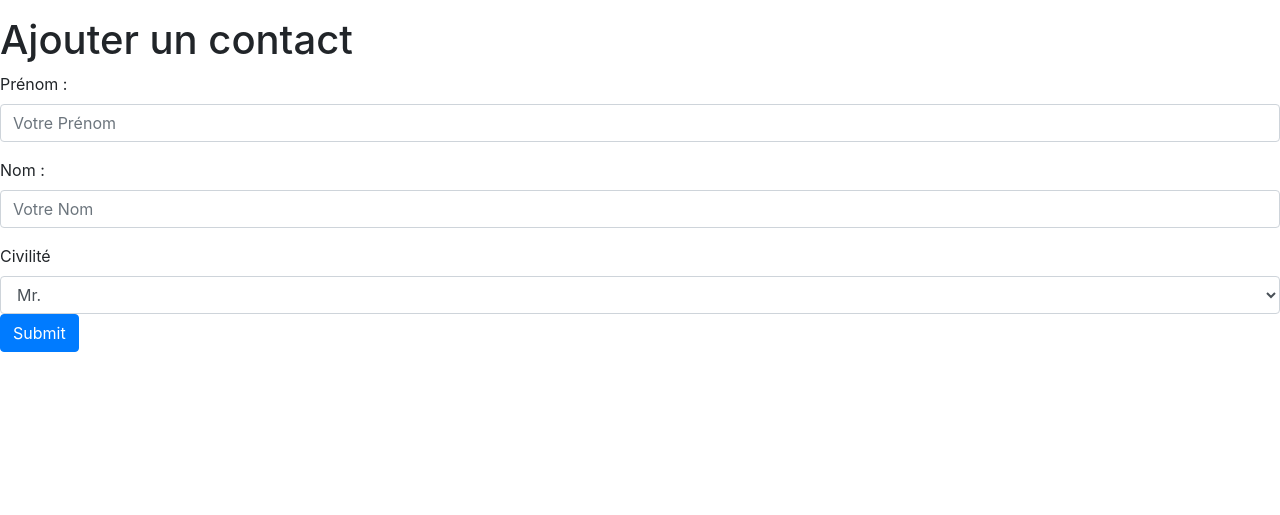
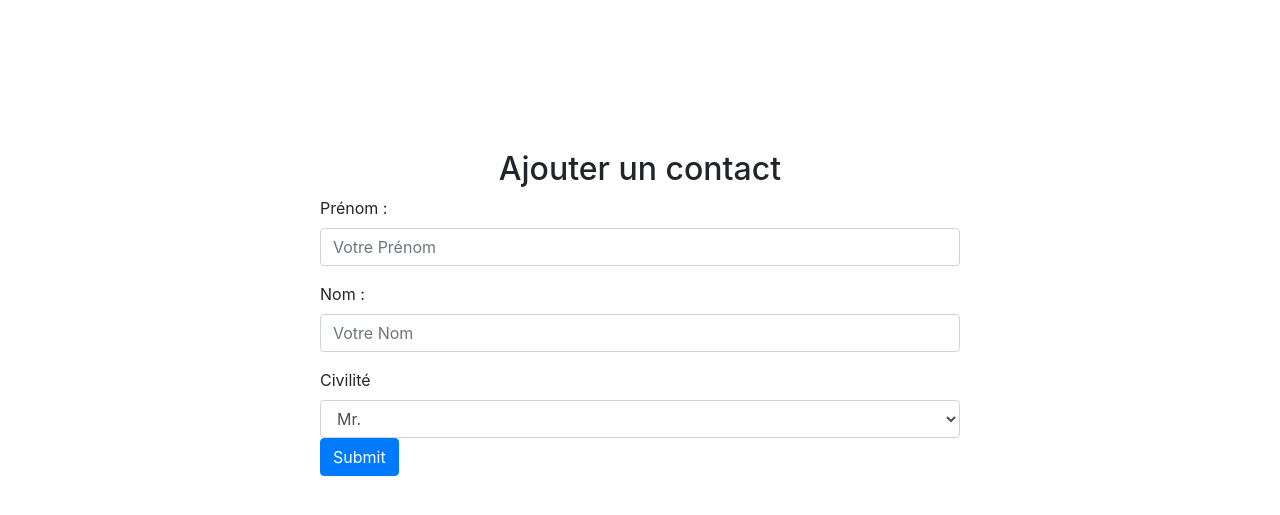
Before and after one commit to geoffrey-bedle/WCS-Checkpoint1, a PHP site: page / in a window 1280 px wide. Shown: the part 107-622 px from the top of the page. Run offline with PHP 8.4, Linux system fonts and the light colour scheme; data that the repository does not hold is empty.

Commit message:
solution finale

```diff
--- a/includes/_head.php
+++ b/includes/_head.php
@@ -8,7 +8,6 @@ $pdo = new PDO(DSN, USER, PASS);
 <head>
     <meta charset="utf-8">
     <title>Gestionnaire de contact</title>
-    <link rel="stylesheet" href="../style/style.css">
     <link rel="stylesheet" href="https://stackpath.bootstrapcdn.com/bootstrap/4.3.1/css/bootstrap.min.css" integrity="sha384-ggOyR0iXCbMQv3Xipma34MD+dH/1fQ784/j6cY/iJTQUOhcWr7x9JvoRxT2MZw1T" crossorigin="anonymous">
-
+    <link rel="stylesheet" href="../style.css">
 </head>
--- a/public/index.php
+++ b/public/index.php
@@ -74,9 +74,9 @@ include '../includes/formValidation.php';
 
 
 </section>
-<section>
+<section class="form">
 
-    <h1>Ajouter un contact</h1>
+    <h2>Ajouter un contact</h2>
     <form method="post" action="index.php">
         <div class="form-group">
             <label for="firstname">Prénom :</label>
--- /dev/null
+++ b/style.css
@@ -0,0 +1,15 @@
+form{
+    width: 50%;
+    margin: auto;
+}
+.form{
+    margin-top: 150px;
+}
+h2{
+    text-align: center;
+}
+
+table{
+    width: 50%;
+    margin: auto;
+}
--- a/style/style.css
+++ /dev/null
@@ -1,3 +0,0 @@
-.table{
-    background-color: aquamarine;
-}
```
